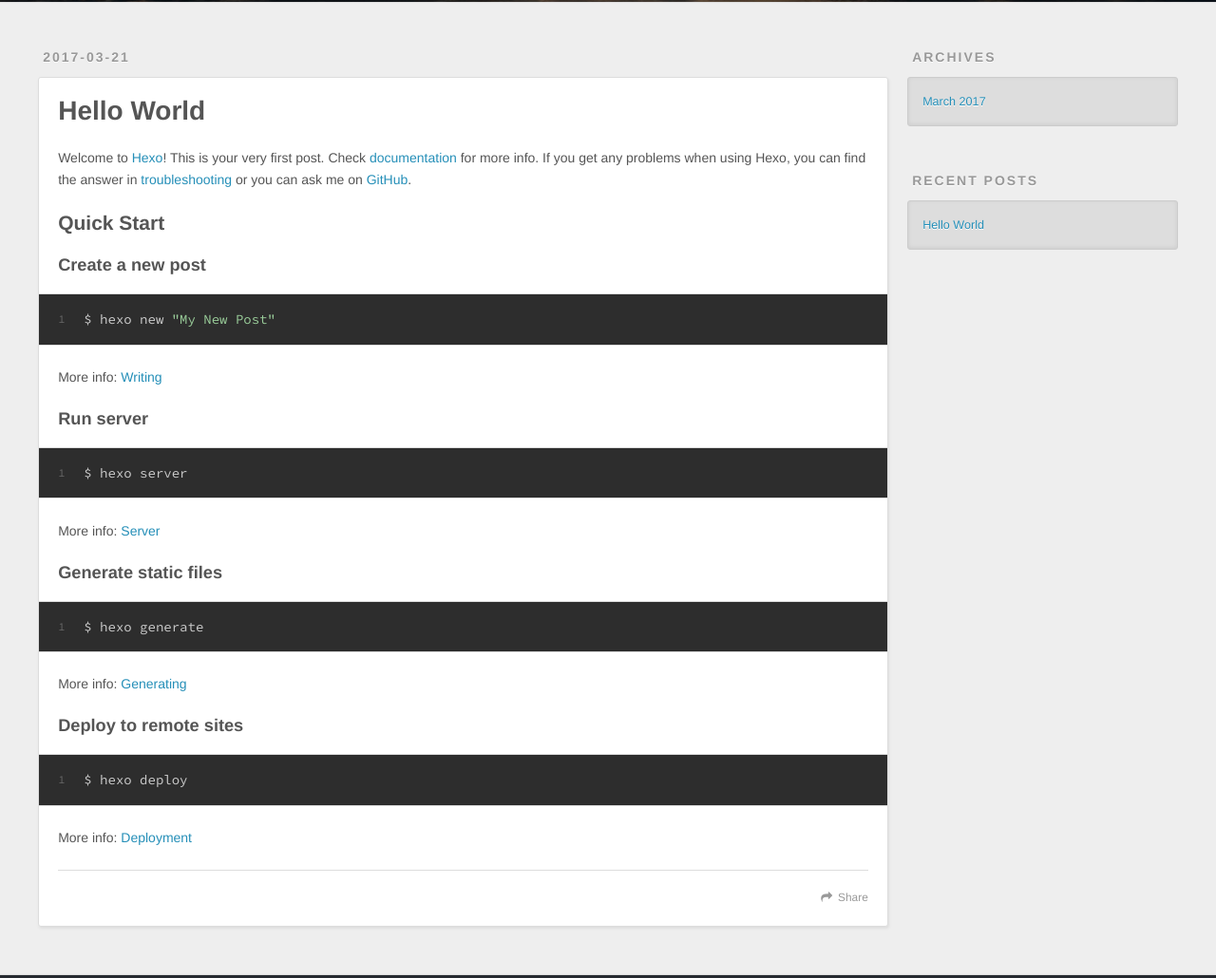
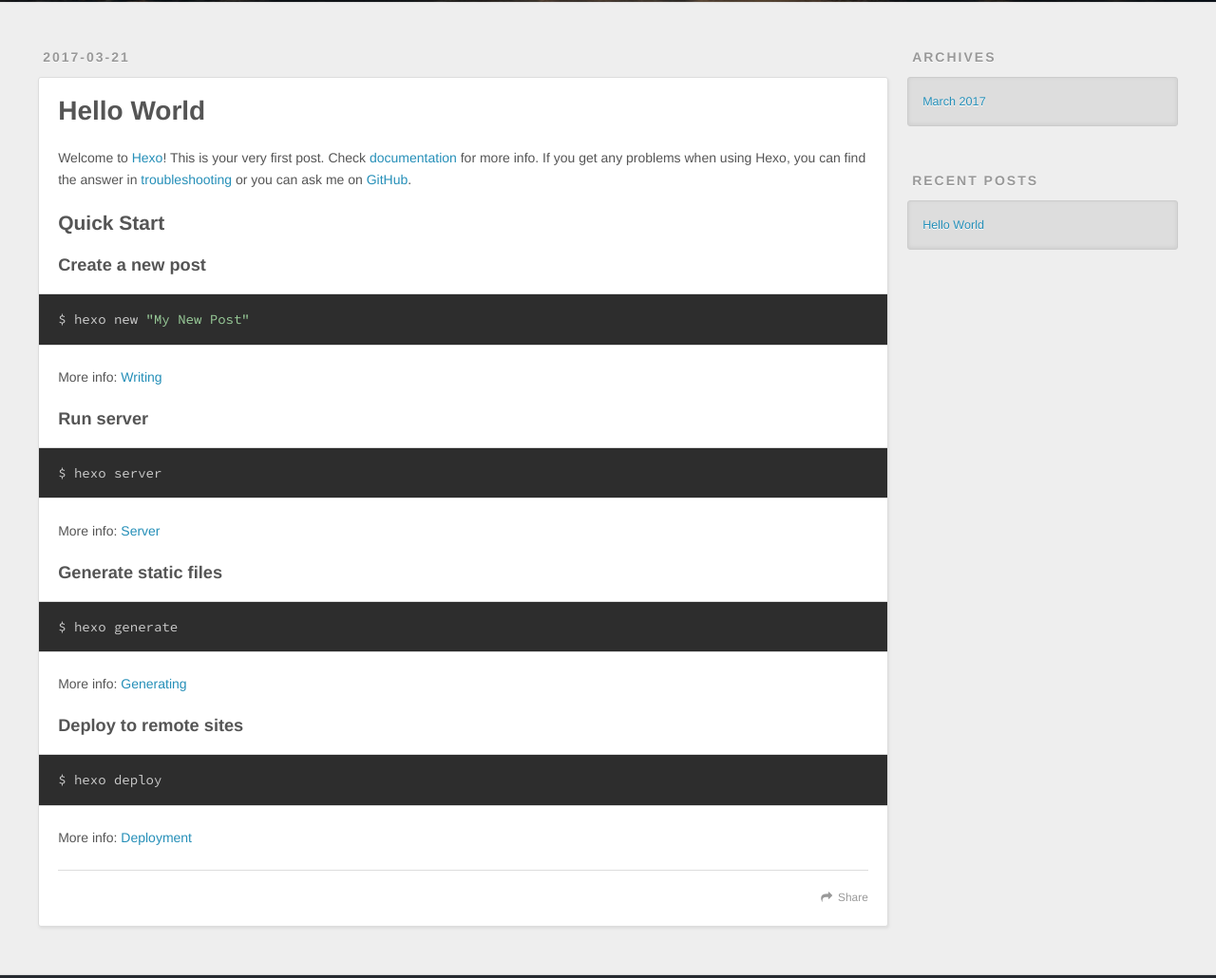
Before and after one commit to riverdba/riverdba.github.io, a plain HTML site: page 2017/03/21/hello-world/index.html in a window 1280 px wide. Shown: the part 298-1328 px from the top of the page at 95% size. Drawn offline with nearby package versions, Linux system fonts and the light colour scheme.

Commit message:
Site updated: 2017-03-22 11:50:04

```diff
--- a/2017/03/21/hello-world/index.html
+++ b/2017/03/21/hello-world/index.html
@@ -9,7 +9,7 @@
 Quick">
 <meta property="og:type" content="article">
 <meta property="og:title" content="Hello World">
-<meta property="og:url" content="http://imdba.github.io/2017/03/21/hello-world/index.html">
+<meta property="og:url" content="http://riverdba.github.io/2017/03/21/hello-world/index.html">
 <meta property="og:site_name" content="DBA的博客">
 <meta property="og:description" content="Welcome to Hexo! This is your very first post. Check documentation for more info. If you get any problems when using Hexo, you can find the answer in troubleshooting or you can ask me on GitHub.
 Quick">
@@ -64,7 +64,7 @@ Quick">
         <a id="nav-search-btn" class="nav-icon" title="Search"></a>
       </nav>
       <div id="search-form-wrap">
-        <form action="//google.com/search" method="get" accept-charset="UTF-8" class="search-form"><input type="search" name="q" results="0" class="search-form-input" placeholder="Search"><button type="submit" class="search-form-submit">&#xF002;</button><input type="hidden" name="sitesearch" value="http://imdba.github.io"></form>
+        <form action="//google.com/search" method="get" accept-charset="UTF-8" class="search-form"><input type="search" name="q" results="0" class="search-form-input" placeholder="Search"><button type="submit" class="search-form-submit">&#xF002;</button><input type="hidden" name="sitesearch" value="http://riverdba.github.io"></form>
       </div>
     </div>
   </div>
@@ -93,19 +93,19 @@ Quick">
     <div class="article-entry" itemprop="articleBody">
 
         <p>Welcome to <a href="https://hexo.io/" target="_blank" rel="external">Hexo</a>! This is your very first post. Check <a href="https://hexo.io/docs/" target="_blank" rel="external">documentation</a> for more info. If you get any problems when using Hexo, you can find the answer in <a href="https://hexo.io/docs/troubleshooting.html" target="_blank" rel="external">troubleshooting</a> or you can ask me on <a href="https://github.com/hexojs/hexo/issues" target="_blank" rel="external">GitHub</a>.</p>
-<h2 id="Quick-Start"><a href="#Quick-Start" class="headerlink" title="Quick Start"></a>Quick Start</h2><h3 id="Create-a-new-post"><a href="#Create-a-new-post" class="headerlink" title="Create a new post"></a>Create a new post</h3><figure class="highlight bash"><table><tr><td class="gutter"><pre><div class="line">1</div></pre></td><td class="code"><pre><div class="line">$ hexo new <span class="string">"My New Post"</span></div></pre></td></tr></table></figure>
+<h2 id="Quick-Start"><a href="#Quick-Start" class="headerlink" title="Quick Start"></a>Quick Start</h2><h3 id="Create-a-new-post"><a href="#Create-a-new-post" class="headerlink" title="Create a new post"></a>Create a new post</h3><figure class="highlight bash"><table><tr><td class="code"><pre><div class="line">$ hexo new <span class="string">"My New Post"</span></div></pre></td></tr></table></figure>
 <p>More info: <a href="https://hexo.io/docs/writing.html" target="_blank" rel="external">Writing</a></p>
-<h3 id="Run-server"><a href="#Run-server" class="headerlink" title="Run server"></a>Run server</h3><figure class="highlight bash"><table><tr><td class="gutter"><pre><div class="line">1</div></pre></td><td class="code"><pre><div class="line">$ hexo server</div></pre></td></tr></table></figure>
+<h3 id="Run-server"><a href="#Run-server" class="headerlink" title="Run server"></a>Run server</h3><figure class="highlight bash"><table><tr><td class="code"><pre><div class="line">$ hexo server</div></pre></td></tr></table></figure>
 <p>More info: <a href="https://hexo.io/docs/server.html" target="_blank" rel="external">Server</a></p>
-<h3 id="Generate-static-files"><a href="#Generate-static-files" class="headerlink" title="Generate static files"></a>Generate static files</h3><figure class="highlight bash"><table><tr><td class="gutter"><pre><div class="line">1</div></pre></td><td class="code"><pre><div class="line">$ hexo generate</div></pre></td></tr></table></figure>
+<h3 id="Generate-static-files"><a href="#Generate-static-files" class="headerlink" title="Generate static files"></a>Generate static files</h3><figure class="highlight bash"><table><tr><td class="code"><pre><div class="line">$ hexo generate</div></pre></td></tr></table></figure>
 <p>More info: <a href="https://hexo.io/docs/generating.html" target="_blank" rel="external">Generating</a></p>
-<h3 id="Deploy-to-remote-sites"><a href="#Deploy-to-remote-sites" class="headerlink" title="Deploy to remote sites"></a>Deploy to remote sites</h3><figure class="highlight bash"><table><tr><td class="gutter"><pre><div class="line">1</div></pre></td><td class="code"><pre><div class="line">$ hexo deploy</div></pre></td></tr></table></figure>
+<h3 id="Deploy-to-remote-sites"><a href="#Deploy-to-remote-sites" class="headerlink" title="Deploy to remote sites"></a>Deploy to remote sites</h3><figure class="highlight bash"><table><tr><td class="code"><pre><div class="line">$ hexo deploy</div></pre></td></tr></table></figure>
 <p>More info: <a href="https://hexo.io/docs/deployment.html" target="_blank" rel="external">Deployment</a></p>
 
 
     </div>
     <footer class="article-footer">
-      <a data-url="http://imdba.github.io/2017/03/21/hello-world/" data-id="cj0jcmxcs0000789aq5hgp8rq" class="article-share-link">Share</a>
+      <a data-url="http://riverdba.github.io/2017/03/21/hello-world/" data-id="cj0kf23h30000ys9at9i2qlv1" class="article-share-link">Share</a>
 
 
     </footer>
```
Also changed, not shown: archives/2017/03/index.html (+2 -2 lines), archives/2017/index.html (+2 -2 lines), archives/index.html (+2 -2 lines), index.html (+7 -7 lines).
